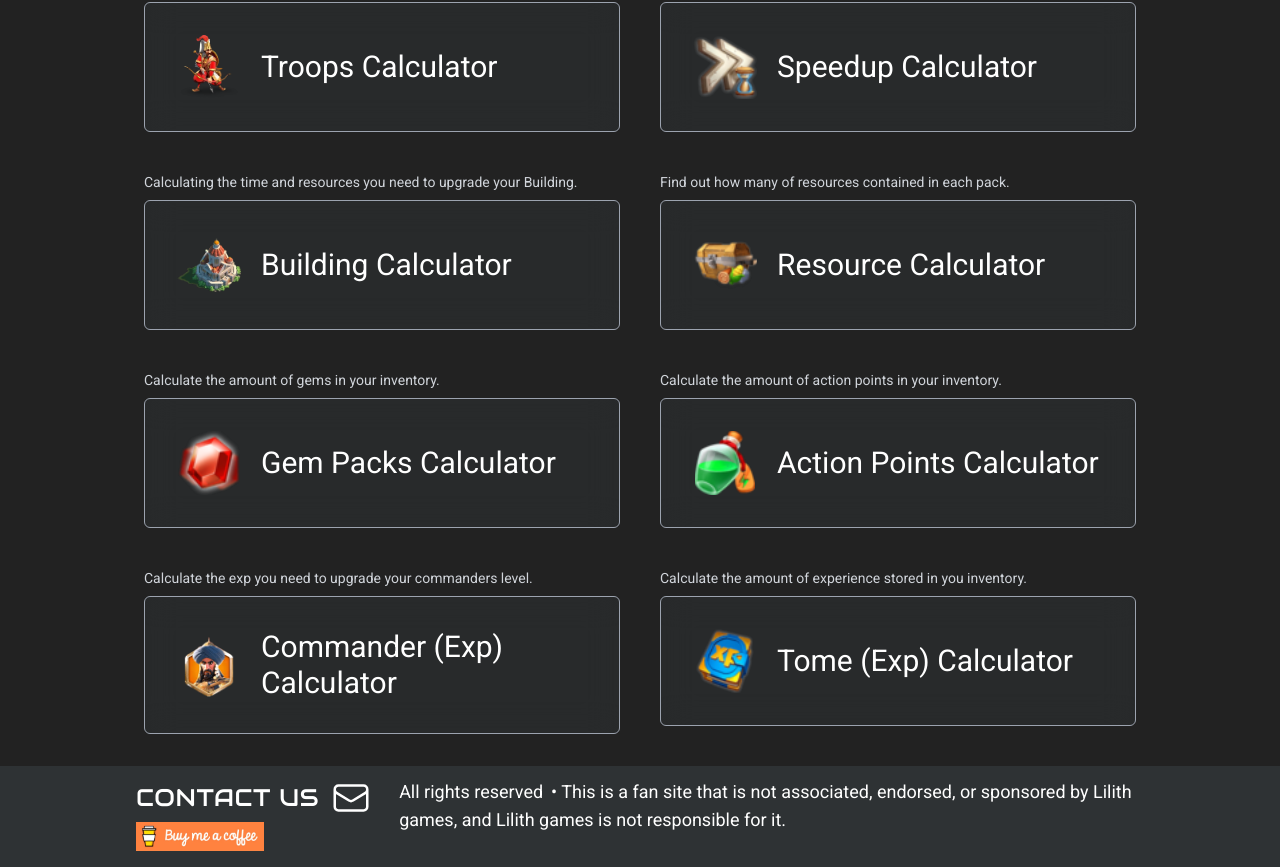
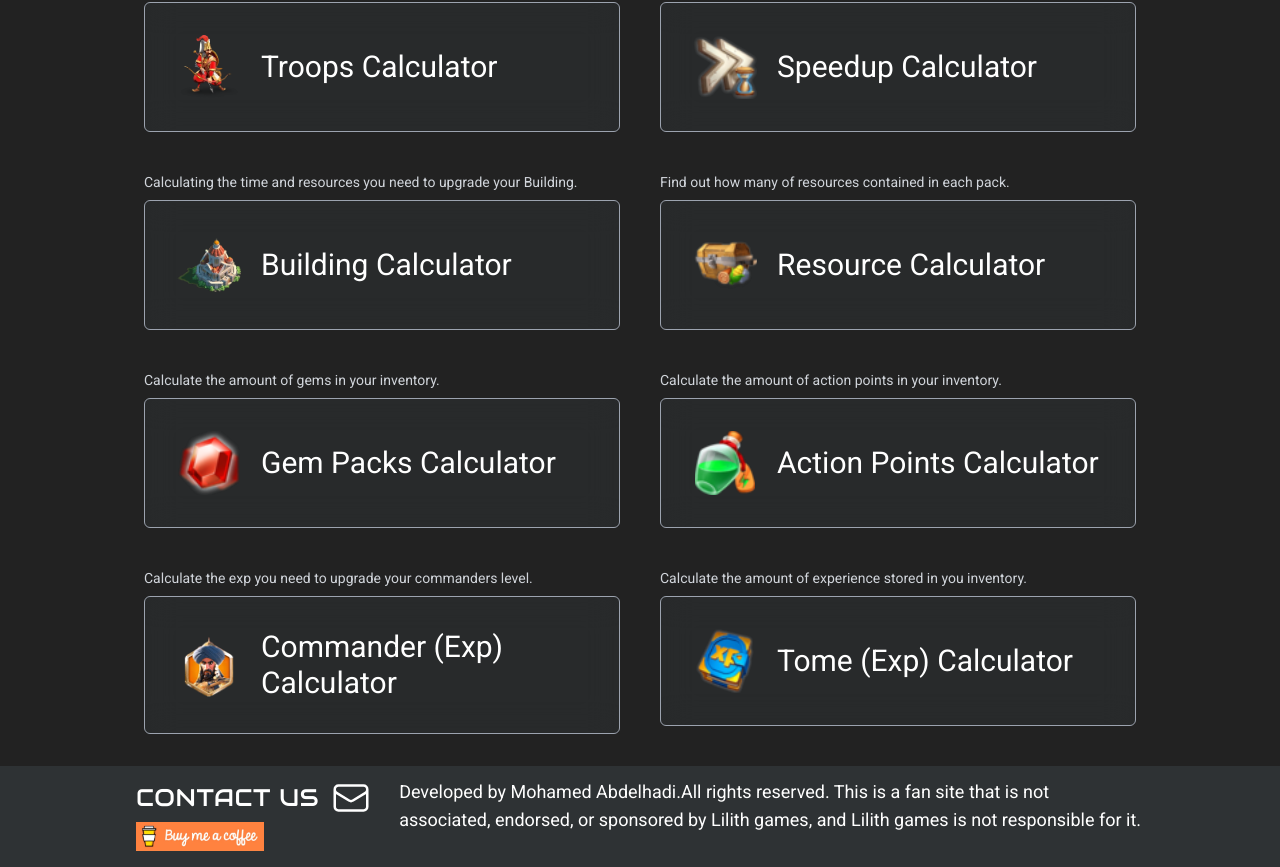
Before and after one commit to momo-dev1/rok-calculator, a Next.js app: page / in a window 1280 px wide. Shown: the part 396-1263 px from the top of the page. Built offline with nearby package versions, Linux system fonts and the light colour scheme.

Commit message:
refactor: footer rights

```diff
--- a/components/shared/Footer.tsx
+++ b/components/shared/Footer.tsx
@@ -41,12 +41,12 @@ const Footer = () => {
           </Link>
         </div>
 
-        <div className="space-x-2 text-sm sm:text-base md:text-lg">
-          <span>All rights reserved</span>
+        <div className="space-x-1 text-sm sm:text-base md:text-lg">
+          <span>Developed by Mohamed Abdelhadi.All rights reserved.</span>
 
           <span>
-            • This is a fan site that is not associated, endorsed, or sponsored
-            by Lilith games, and Lilith games is not responsible for it.
+            This is a fan site that is not associated, endorsed, or sponsored by
+            Lilith games, and Lilith games is not responsible for it.
           </span>
         </div>
       </div>
```
